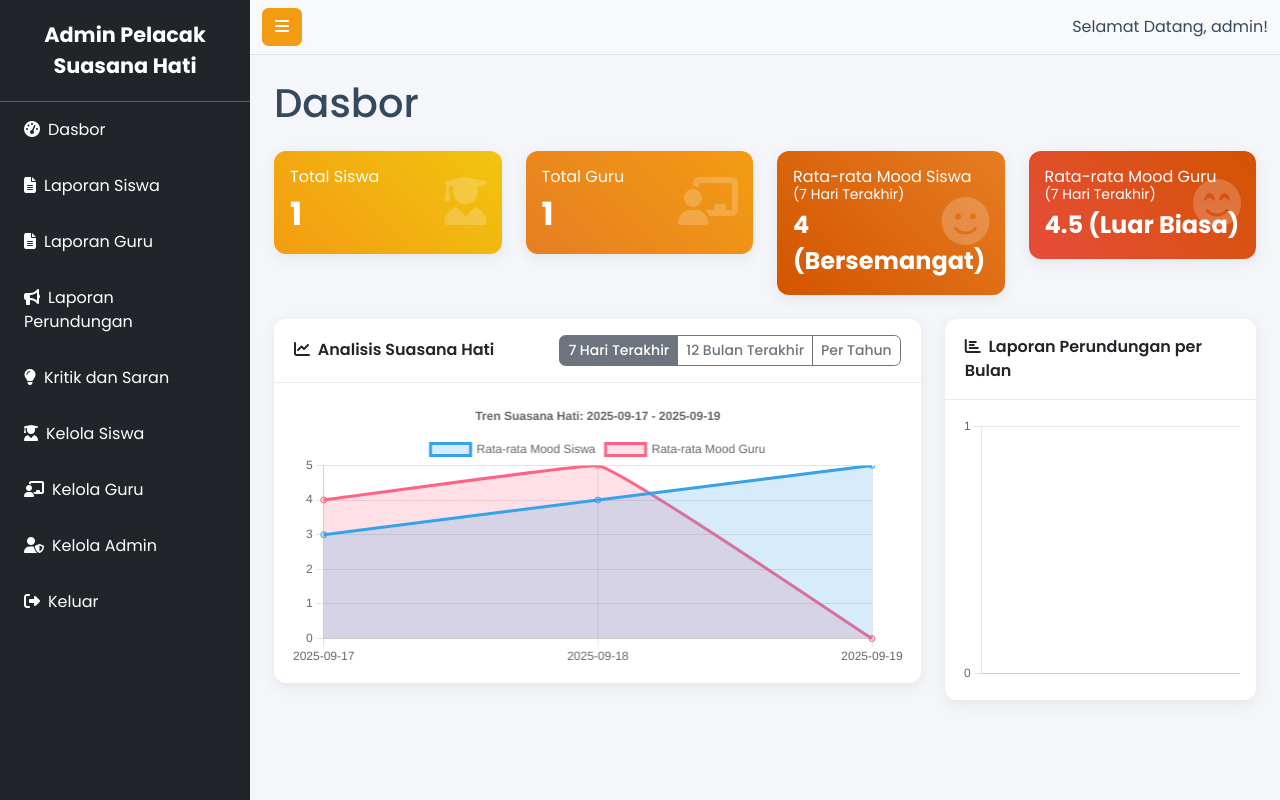
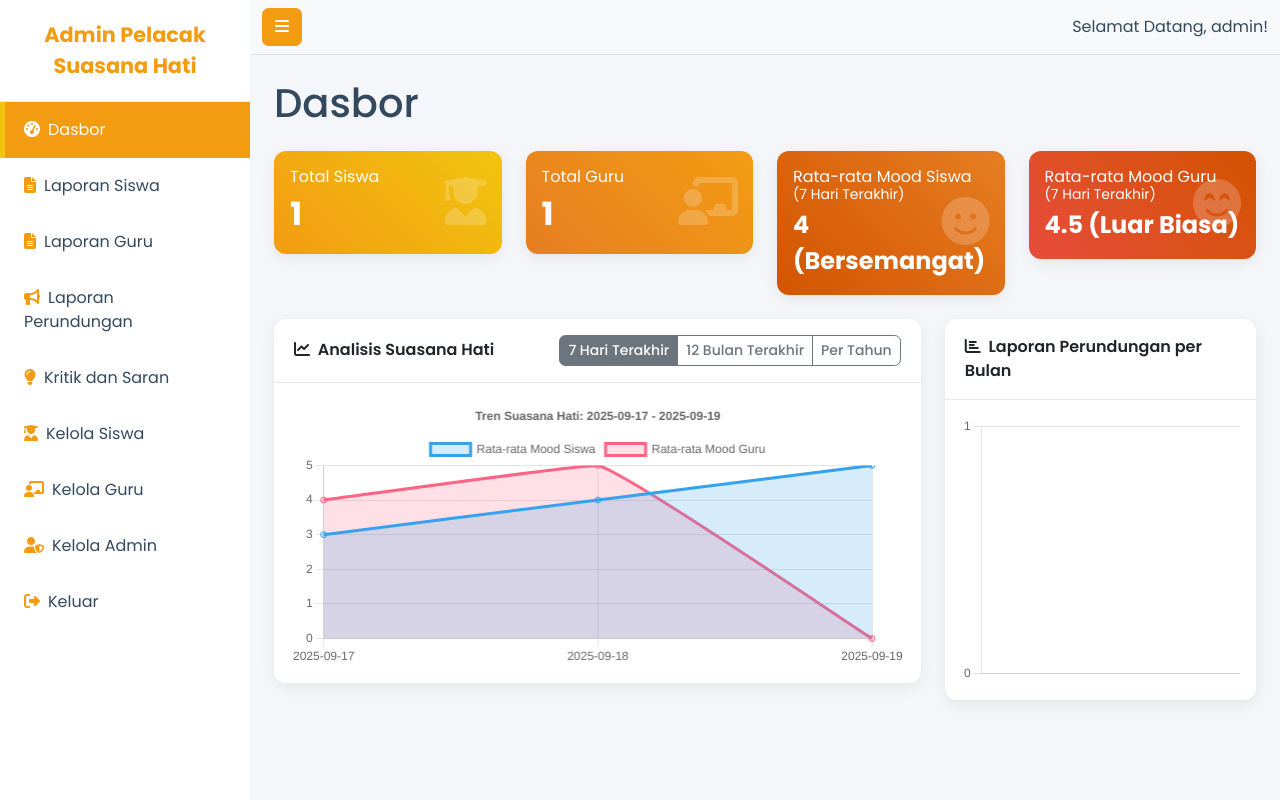
Before and after one commit to mughie77/monitor-mood, a PHP site: page /mood-tracker/admin/index.php in a window 1280 px wide. Run offline with PHP 8.4, Linux system fonts and the light colour scheme; a user stored in the database is signed in; data comes from the database, SQL or seed files in the repository; data that the repository does not hold is empty.

Commit message:
Fix: Redesign admin sidebar with a light theme and active link highlighting.
This commit addresses user feedback to improve the admin dashboard's navigation sidebar.

-   **Light Theme:** The sidebar has been changed from a dark to a light theme (white background) with updated text colors for better contrast.
-   **Colored Icons:** The navigation icons are now colored with the primary theme color (orange) to make them stand out.
-   **Active Link Highlighting:** The sidebar now dynamically highlights the currently active menu item, improving user orientation.

```diff
--- a/admin/assets/css/admin_style.css
+++ b/admin/assets/css/admin_style.css
@@ -1,7 +1,7 @@
 :root {
     --primary-color: #F39C12; /* Orange */
     --secondary-color: #F1C40F; /* Yellow */
-    --sidebar-bg: #2c3e50; /* Dark Blue/Grey */
+    --sidebar-bg: #ffffff; /* Light Theme */
     --background-color: #f4f6f9; /* Light Grey */
     --text-color: #34495e;
     --card-bg: #ffffff;
@@ -32,16 +32,21 @@ body {
     font-size: 1.3rem;
     font-weight: 700;
     text-align: center;
-    color: var(--secondary-color);
-    border-bottom: 1px solid #4a627a;
+    color: var(--primary-color);
+    border-bottom: 1px solid #e9ecef;
 }
 
 #sidebar-wrapper .list-group-item {
     border: none;
     padding: 1rem 1.5rem;
-    color: #bdc3c7; /* Lighter text for contrast */
+    color: var(--text-color);
     background-color: var(--sidebar-bg);
     transition: background-color 0.2s, color 0.2s;
+}
+
+#sidebar-wrapper .list-group-item i {
+    color: var(--primary-color);
+    transition: color 0.2s;
 }
 
 #sidebar-wrapper .list-group-item:hover,
@@ -50,6 +55,11 @@ body {
     color: #ffffff;
     border-left: 5px solid var(--secondary-color);
     padding-left: calc(1.5rem - 5px);
+}
+
+#sidebar-wrapper .list-group-item:hover i,
+#sidebar-wrapper .list-group-item.active i {
+    color: #ffffff;
 }
 
 #page-content-wrapper {
--- a/admin/templates/header.php
+++ b/admin/templates/header.php
@@ -1,16 +1,14 @@
 <?php
-// The path to the core functions file is relative to the file including this header.
-// So, the path needs to be adjusted based on the location of the calling file.
-// A better approach is to define a ROOT_PATH constant in a central config file.
-// For now, we'll assume the including file is in the `admin` directory.
 require_once __DIR__ . '/../../app/functions.php';
 
 // Protect the page for admin users only
 protect_page(['admin']);
 
 // Get user's name for the welcome message
-$full_name = $_SESSION['username']; // For admins, username is fine for now.
+$full_name = $_SESSION['username'];
 
+// Get current page for active menu link
+$current_page = basename($_SERVER['PHP_SELF']);
 ?>
 <!DOCTYPE html>
 <html lang="id">
@@ -33,34 +31,34 @@ $full_name = $_SESSION['username']; // For admins, username is fine for now.
 
 <div class="d-flex" id="wrapper">
     <!-- Sidebar -->
-    <div class="bg-dark border-right" id="sidebar-wrapper">
-        <div class="sidebar-heading text-white">Admin Pelacak Suasana Hati</div>
+    <div id="sidebar-wrapper">
+        <div class="sidebar-heading">Admin Pelacak Suasana Hati</div>
         <div class="list-group list-group-flush">
-            <a href="<?php echo base_url('admin/index.php'); ?>" class="list-group-item list-group-item-action bg-dark text-white">
+            <a href="<?php echo base_url('admin/index.php'); ?>" class="list-group-item list-group-item-action <?php echo ($current_page == 'index.php') ? 'active' : ''; ?>">
                 <i class="fas fa-tachometer-alt me-2"></i>Dasbor
             </a>
-            <a href="<?php echo base_url('admin/report_students.php'); ?>" class="list-group-item list-group-item-action bg-dark text-white">
+            <a href="<?php echo base_url('admin/report_students.php'); ?>" class="list-group-item list-group-item-action <?php echo ($current_page == 'report_students.php') ? 'active' : ''; ?>">
                 <i class="fas fa-file-alt me-2"></i>Laporan Siswa
             </a>
-            <a href="<?php echo base_url('admin/report_teachers.php'); ?>" class="list-group-item list-group-item-action bg-dark text-white">
+            <a href="<?php echo base_url('admin/report_teachers.php'); ?>" class="list-group-item list-group-item-action <?php echo ($current_page == 'report_teachers.php') ? 'active' : ''; ?>">
                 <i class="fas fa-file-alt me-2"></i>Laporan Guru
             </a>
-            <a href="<?php echo base_url('admin/bullying_reports.php'); ?>" class="list-group-item list-group-item-action bg-dark text-white">
+            <a href="<?php echo base_url('admin/bullying_reports.php'); ?>" class="list-group-item list-group-item-action <?php echo ($current_page == 'bullying_reports.php') ? 'active' : ''; ?>">
                 <i class="fas fa-bullhorn me-2"></i>Laporan Perundungan
             </a>
-            <a href="<?php echo base_url('admin/view_feedback.php'); ?>" class="list-group-item list-group-item-action bg-dark text-white">
+            <a href="<?php echo base_url('admin/view_feedback.php'); ?>" class="list-group-item list-group-item-action <?php echo ($current_page == 'view_feedback.php') ? 'active' : ''; ?>">
                 <i class="fas fa-lightbulb me-2"></i>Kritik dan Saran
             </a>
-            <a href="<?php echo base_url('admin/manage_students.php'); ?>" class="list-group-item list-group-item-action bg-dark text-white">
+            <a href="<?php echo base_url('admin/manage_students.php'); ?>" class="list-group-item list-group-item-action <?php echo ($current_page == 'manage_students.php') ? 'active' : ''; ?>">
                 <i class="fas fa-user-graduate me-2"></i>Kelola Siswa
             </a>
-            <a href="<?php echo base_url('admin/manage_teachers.php'); ?>" class="list-group-item list-group-item-action bg-dark text-white">
+            <a href="<?php echo base_url('admin/manage_teachers.php'); ?>" class="list-group-item list-group-item-action <?php echo ($current_page == 'manage_teachers.php') ? 'active' : ''; ?>">
                 <i class="fas fa-chalkboard-teacher me-2"></i>Kelola Guru
             </a>
-            <a href="<?php echo base_url('admin/manage_admins.php'); ?>" class="list-group-item list-group-item-action bg-dark text-white">
+            <a href="<?php echo base_url('admin/manage_admins.php'); ?>" class="list-group-item list-group-item-action <?php echo ($current_page == 'manage_admins.php') ? 'active' : ''; ?>">
                 <i class="fas fa-user-shield me-2"></i>Kelola Admin
             </a>
-            <a href="<?php echo base_url('logout.php'); ?>" class="list-group-item list-group-item-action bg-dark text-white mt-auto">
+            <a href="<?php echo base_url('logout.php'); ?>" class="list-group-item list-group-item-action mt-auto">
                 <i class="fas fa-sign-out-alt me-2"></i>Keluar
             </a>
         </div>
--- a/dashboard.php
+++ b/dashboard.php
@@ -88,10 +88,10 @@ $stmt->close();
         <div class="col-md-6">
             <div class="card action-card">
                 <div class="card-body text-center">
-                    <i class="fas fa-bullhorn fa-3x mb-3 text-danger"></i>
+                    <i class="fas fa-bullhorn fa-3x mb-3 text-warning"></i>
                     <h5>Lapor Perundungan</h5>
                     <p class="text-muted small">Laporkan perundungan secara rahasia untuk menjaga lingkungan sekolah tetap aman.</p>
-                    <a href="bullying_form.php" class="btn btn-danger stretched-link">Buat Laporan</a>
+                    <a href="bullying_form.php" class="btn btn-warning stretched-link">Buat Laporan</a>
                 </div>
             </div>
         </div>
```
Also changed, not shown: assets/css/style.css (+7 -2 lines).
